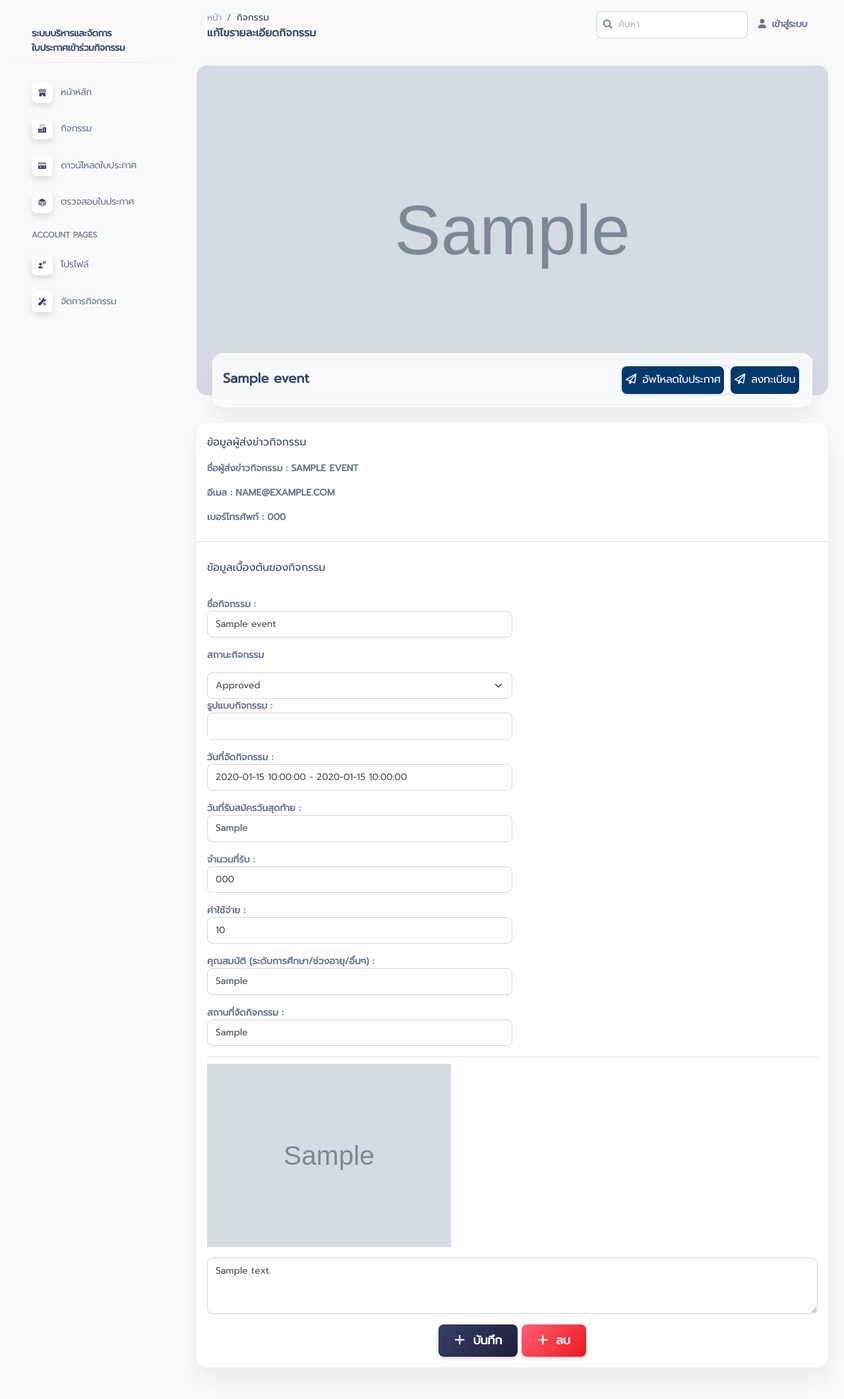
After one commit to WipaweeJai/SeniorProject, a PHP site: page /project/pages/admin_event.php?id=1 in a window 1280 px wide. The commit adds this page. Shown: the whole page at 66% size. Run offline with PHP 8.4, Linux system fonts and the light colour scheme; tables that the repository leaves empty or names only in its code hold one stand-in row (values such as "Sample post"); grey boxes marked "Sample" are stand-in pictures; some libraries are stand-ins or nearby versions.

Commit message:
ยังอัพเดทไม่ได้ 100%

```diff
--- /dev/null
+++ b/pages/admin_event.php
@@ -0,0 +1,246 @@
+<!DOCTYPE html>
+<html lang="en">
+
+<head>
+  <meta charset="utf-8" />
+  <meta name="viewport" content="width=device-width, initial-scale=1, shrink-to-fit=no">
+  <link rel="apple-touch-icon" sizes="76x76" href="../assets/img/apple-icon.png">
+  <link rel="icon" type="image/png" href="../assets/img/favicon.png">
+  <title>
+    ระบบบริหารและจัดการใบประกาศเข้าร่วมกิจกรรม
+  </title>
+  <!--     Fonts and icons     -->
+  <link href="https://fonts.googleapis.com/css?family=Open+Sans:300,400,600,700" rel="stylesheet" />
+  <!-- Nucleo Icons -->
+  <link href="../assets/css/nucleo-icons.css" rel="stylesheet" />
+  <link href="../assets/css/nucleo-svg.css" rel="stylesheet" />
+  <!-- Font Awesome Icons -->
+  <script src="https://kit.fontawesome.com/42d5adcbca.js" crossorigin="anonymous"></script>
+  <link href="../assets/css/nucleo-svg.css" rel="stylesheet" />
+  <!-- CSS Files -->
+  <link id="pagestyle" href="../assets/css/soft-ui-dashboard.css?v=1.0.7" rel="stylesheet" />
+  <!-- Nepcha Analytics (nepcha.com) -->
+  <!-- Nepcha is a easy-to-use web analytics. No cookies and fully compliant with GDPR, CCPA and PECR. -->
+  <script defer data-site="YOUR_DOMAIN_HERE" src="https://api.nepcha.com/js/nepcha-analytics.js"></script>
+</head>
+
+<body class="g-sidenav-show bg-gray-100">
+<?php
+  include "navbar.php";
+  require_once('../backend/dbcon.php');
+?>
+  <div class="main-content position-relative bg-gray-100 max-height-vh-100 h-100">
+    <!-- Navbar -->
+    <nav class="navbar navbar-main navbar-expand-lg px-0 mx-4 shadow-none border-radius-xl" id="navbarBlur" navbar-scroll="true">
+      <div class="container-fluid py-1 px-3">
+        <nav aria-label="breadcrumb">
+          <ol class="breadcrumb bg-transparent mb-0 pb-0 pt-1 px-0 me-sm-6 me-5">
+            <li class="breadcrumb-item text-sm"><a class="opacity-5 text-dark" href="javascript:;">หน้า</a></li>
+            <li class="breadcrumb-item text-sm text-dark active" aria-current="page">กิจกรรม</li>
+          </ol>
+          <h6 class="font-weight-bolder mb-0">แก้ไขรายละเอียดกิจกรรม</h6>
+        </nav>
+        <div class="collapse navbar-collapse mt-sm-0 mt-2 me-md-0 me-sm-4" id="navbar">
+          <div class="ms-md-auto pe-md-3 d-flex align-items-center">
+          <div class="collapse navbar-collapse mt-sm-0 mt-2 me-md-0 me-sm-4" id="navbar">
+          <div class="ms-md-auto pe-md-3 d-flex align-items-center">
+            <div class="input-group">
+              <span class="input-group-text text-body"><i class="fas fa-search" aria-hidden="true"></i></span>
+              <input type="text" class="form-control" placeholder="ค้นหา">
+            </div>
+          </div>
+          <ul class="navbar-nav  justify-content-end">
+            <li class="nav-item d-flex align-items-center">
+              <a href="javascript:;" class="nav-link text-body font-weight-bold px-0">
+                <i class="fa fa-user me-sm-1"></i>
+                <span class="d-sm-inline d-none">เข้าสู่ระบบ</span>
+              </a>
+            </li>
+            <li class="nav-item d-xl-none ps-3 d-flex align-items-center">
+              <a href="javascript:;" class="nav-link text-body p-0" id="iconNavbarSidenav">
+                <div class="sidenav-toggler-inner">
+                  <i class="sidenav-toggler-line"></i>
+                  <i class="sidenav-toggler-line"></i>
+                  <i class="sidenav-toggler-line"></i>
+                </div>
+              </a>
+            </li>
+          </ul>
+        </div>
+      </div>
+    </nav>
+    <!-- End Navbar -->
+    <div class="container-fluid">
+      <?php
+        if(isset($_GET['id'])) {
+        $activity_id = $_GET['id'];
+        $sql = "SELECT * FROM tb_event WHERE activity_id = '$activity_id'";
+        $result = mysqli_query($conn, $sql);
+        $row = mysqli_fetch_assoc($result);
+        }
+      ?>
+      <!-- รูปภาพแบนเบอร์ของกิจกรรมยังไม่แก้ เพราะติดปัญหาการอัปโหลดภาพลงอยู่ -->
+        <div class="page-header min-height-500 border-radius-xl mt-4" style="background-image: url('<?php echo $row['event_banner']; ?>'); background-position-y: 50%;">
+        </div>
+        <div class="card card-body blur shadow-blur mx-4 mt-n6 overflow-hidden">
+          <div class="row gx-4">
+            <div class="col-auto my-auto">
+              <div class="h-100">
+                <?php
+                  echo '<h5 class="mb-1">' . $row['event_name'] . '</h5>';
+                ?>
+              </div>
+            </div>
+            <div class="col-lg-4 col-md-6 my-sm-auto ms-sm-auto me-sm-0 mx-auto mt-3">
+              <div class="nav-wrapper position-relative end-0 ">
+                <ul class="nav nav-pills nav-fill p-1 bg-transparent" role="tablist">
+                  <li class="nav-item"  style="padding-right: 10px;">
+                    <a class="nav-link mb-0 px-0 py-2 active" href="form_cert_zip.php?id=<?php echo $activity_id; ?>" role="tab">
+                        <i class="far fa-regular fa-paper-plane"></i>
+                        <span class="ms-1">อัพโหลดใบประกาศ</span>
+                    </a>
+                  </li>
+                  <li class="nav-item">
+                    <a class="nav-link mb-0 px-0 py-2 active "  href="https://www.camphub.in.th/basic-python-programming-for-health-data-science/" target ="_blank" role="tab">
+                      <i class="far fa-regular fa-paper-plane"></i>
+                      <span class="ms-1">ลงทะเบียน</span>
+                    </a>
+                  </li>
+                </ul>
+              </div>
+            </div>
+          </div>
+        </div>
+      </div>
+
+    <div class="container-fluid py-4">
+      <div class="row">
+        <div>
+          <div class="card mb-4">
+          <?php
+            if(isset($_GET['id'])) {
+                $activity_id = $_GET['id'];
+                $sql = "SELECT * FROM tb_event WHERE activity_id = '$activity_id'";
+                $result = mysqli_query($conn, $sql);
+                $row = mysqli_fetch_assoc($result);
+
+                echo '<div class="card-header pb-0 p-3">';
+                    echo '<p class="text-dark">ข้อมูลผู้ส่งข่าวกิจกรรม</p>';
+                    echo '<p class="text-uppercase text-body text-sm font-weight-bolder ">ชื่อผู้ส่งข่าวกิจกรรม : ' . $row['sender_name'] . '</p>';
+                    echo '<p class="text-uppercase text-body text-sm font-weight-bolder ">อีเมล : ' . $row['sender_email'] . '</p>';
+                    echo '<p class="text-uppercase text-body text-sm font-weight-bolder ">เบอร์โทรศัพท์ : ' . $row['sender_tel'] . '</p>';
+                echo '</div>';
+            }
+            ?>
+            <div class="divider"></div>
+            <div class="card-header pb-0 p-3">
+              <p class="text-dark">ข้อมูลเบื้องต้นของกิจกรรม</p>
+            </div>
+            <div class="card-body p-3">
+                <form id="admin_event_form">
+                    <?php
+                        if(isset($_GET['id'])) {
+                        $activity_id = $_GET['id'];
+
+                        $sql = "SELECT * FROM tb_event WHERE activity_id = '$activity_id'";
+                        $result = mysqli_query($conn, $sql);
+                        $row = mysqli_fetch_assoc($result);
+
+                        echo '<p class="text-uppercase text-body text-sm font-weight-bolder ">ชื่อกิจกรรม :
+                            <input class="form-control custom-width" type="text" id="event_name" value="' . $row['event_name'] . '">
+                            </p>';
+                        echo '<p class="text-uppercase text-body text-sm font-weight-bolder ">สถานะกิจกรรม</p>
+                            <select class="form-select status-select" style="width: 50%" data-event-id="' . $row['activity_id'] . '">
+                                <option value="Approved"'; if ($row['status'] == 'Approved') echo "selected"; echo '>Approved</option>
+                                <option value="Pending"'; if ($row['status'] == 'Pending') echo "selected"; echo '>Pending</option>
+                                <option value="Closed"'; if ($row['status'] == 'Closed') echo "selected"; echo '>Closed</option>
+                            </select>';
+                        echo '<p class="text-uppercase text-body text-sm font-weight-bolder ">รูปแบบกิจกรรม :
+                            <input class="form-control custom-width" type="text" id="type" value="' . $row['type'] . '">';
+                        echo '<p class="text-uppercase text-body text-sm font-weight-bolder">วันที่จัดกิจกรรม : ';
+                            // ตรวจสอบว่าฟิลด์ event_date_to ไม่ใช่ค่าว่าง
+                            if(isset($row['event_date_to'])) {
+                                // แสดงค่าในรูปแบบ "event_date_from - event_date_to"
+                                echo '<input class="form-control custom-width" type="text" id="event_date" value="' . $row['event_date_from'] . ' - ' . $row['event_date_to'] .'">';
+                            } else {
+                                // หรือหากไม่มีค่าใน event_date_to ให้แสดงเฉพาะ event_date_from
+                                echo '<input class="form-control custom-width" type="text" id="event_date_from" value="' . $row['event_date_from'] . '">';
+                            }
+                            echo '</p>';
+                        echo '<p class="text-uppercase text-body text-sm font-weight-bolder ">วันที่รับสมัครวันสุดท้าย :
+                            <input class="form-control custom-width" type="text" id="event_reg_to" value="' . $row['event_reg_to'] . '">
+                            </p>';
+                        echo '<p class="text-uppercase text-body text-sm font-weight-bolder ">จำนวนที่รับ :
+                            <input class="form-control custom-width" type="text" id="event_number" value="' . $row['event_number'] . '">
+                            </p>';
+                        echo '<p class="text-uppercase text-body text-sm font-weight-bolder ">ค่าใช้จ่าย :
+                            <input class="form-control custom-width" type="text" id="event_fee" value="' . $row['event_fee'] . '">
+                            </p>';
+                        echo '<p class="text-uppercase text-body text-sm font-weight-bolder ">คุณสมบัติ (ระดับการศึกษา/ช่วงอายุ/อื่นๆ) :
+                            <input class="form-control custom-width" type="text" id="requirements" value="' . $row['requirements'] . '">
+                            </p>';
+                        echo '<p class="text-uppercase text-body text-sm font-weight-bolder ">สถานที่จัดกิจกรรม :
+                            <input class="form-control custom-width" type="text" id="event_location" value="' . $row['event_location'] . '">
+                            </p>';
+                        echo '<div class="divider"></div>';
+                        echo '<img src="' . $row['event_poster'] . '" width="40%" >';
+                        echo '<textarea class="form-control mt-3" id="event_detail_full" rows="3">' . $row['event_detail_full'] . '</textarea>';
+                        }
+                    ?>
+                    <!-- ปุ่มส่งข้อมูลกิจกรรม -->
+                    <div class="col-12 text-center mt-3">
+                        <button class="btn bg-gradient-dark mb-0 text-lg" type="submit" id="btn_edit_event"><i class="fas fa-plus"></i>&nbsp;&nbsp;บันทึก</button>
+                        <button class="btn bg-gradient-danger mb-0 text-lg" type="submit" id="btn_delete_event"><i class="fas fa-plus"></i>&nbsp;&nbsp;ลบ</button>
+                    </div>
+                </form>
+            </div>
+          </div>
+        </div>
+      </div>
+    </div>
+  </div>
+
+  <!--   Core JS Files   -->
+  <script src="../assets/js/core/popper.min.js"></script>
+  <script src="../assets/js/core/bootstrap.min.js"></script>
+  <script src="../assets/js/plugins/perfect-scrollbar.min.js"></script>
+  <script src="../assets/js/plugins/smooth-scrollbar.min.js"></script>
+  <script>
+    var win = navigator.platform.indexOf('Win') > -1;
+    if (win && document.querySelector('#sidenav-scrollbar')) {
+      var options = {
+        damping: '0.5'
+      }
+      Scrollbar.init(document.querySelector('#sidenav-scrollbar'), options);
+    }
+  </script>
+  <!-- Github buttons -->
+  <script async defer src="https://buttons.github.io/buttons.js"></script>
+  <!-- Control Center for Soft Dashboard: parallax effects, scripts for the example pages etc -->
+  <script src="../assets/js/soft-ui-dashboard.min.js?v=1.0.7"></script>
+
+  <script>
+    document.addEventListener("DOMContentLoaded", function() {
+    document.getElementById("btn_edit_event").addEventListener("click", function() {
+        var formData = new FormData(document.getElementById("admin_event_form"));
+
+        // ส่งข้อมูลโดยใช้ AJAX
+        var xhr = new XMLHttpRequest();
+        xhr.open("POST", "update_event.php", true);
+        xhr.onload = function() {
+        if (xhr.status == 200) {
+            // อัปเดตเรียบร้อย
+            alert("อัปเดตข้อมูลเรียบร้อยแล้ว");
+        } else {
+            // เกิดข้อผิดพลาดในการอัปเดต
+            alert("เกิดข้อผิดพลาดในการอัปเดตข้อมูล");
+        }
+        };
+        xhr.send(formData);
+    });
+    });
+  </script>
+
+</body>
+
+</html>
```
Also changed, not shown: pages/admin.php (+10 -8 lines), pages/function/update_event.php (added, +38 -0 lines).
